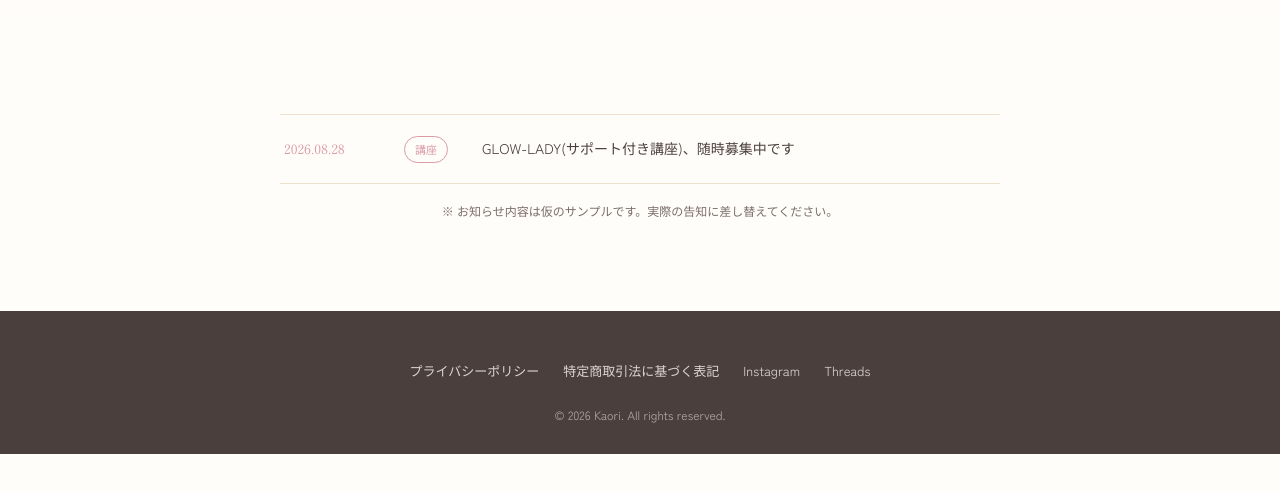
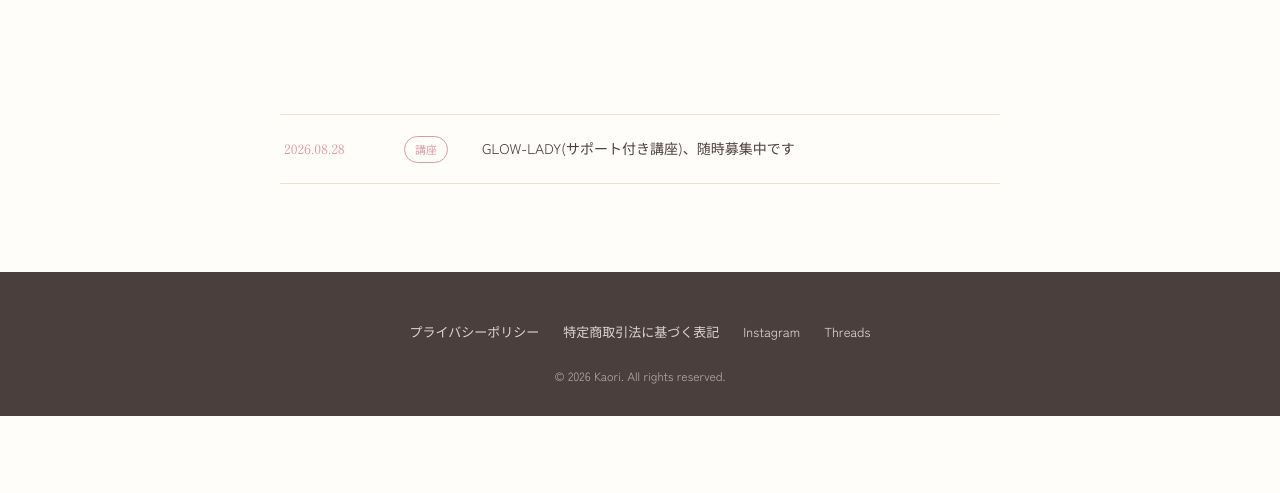
Before and after one commit to GLOW-LADY/ikunyu, a plain HTML site: page news.html in a window 1280 px wide. Shown: the part 267-760 px from the top of the page. Drawn offline with Linux system fonts and the light colour scheme.

Commit message:
お知らせページの仮サンプル注記を削除
Co-Authored-By: Claude Sonnet 5 <noreply@anthropic.com>

```diff
--- a/news.html
+++ b/news.html
@@ -40,7 +40,6 @@
         <span class="title"><a class="title-link" href="service.html">GLOW-LADY(サポート付き講座)、随時募集中です</a></span>
       </li>
     </ul>
-    <p class="numbers-note">※ お知らせ内容は仮のサンプルです。実際の告知に差し替えてください。</p>
   </div>
 </section>
 
```
